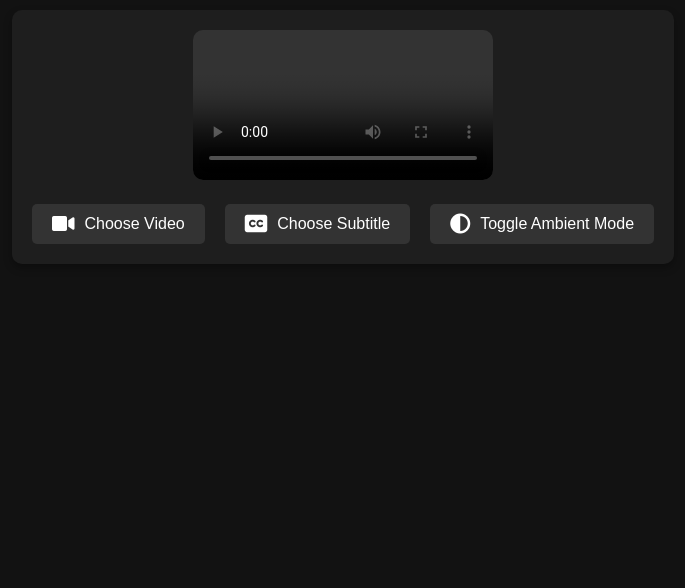
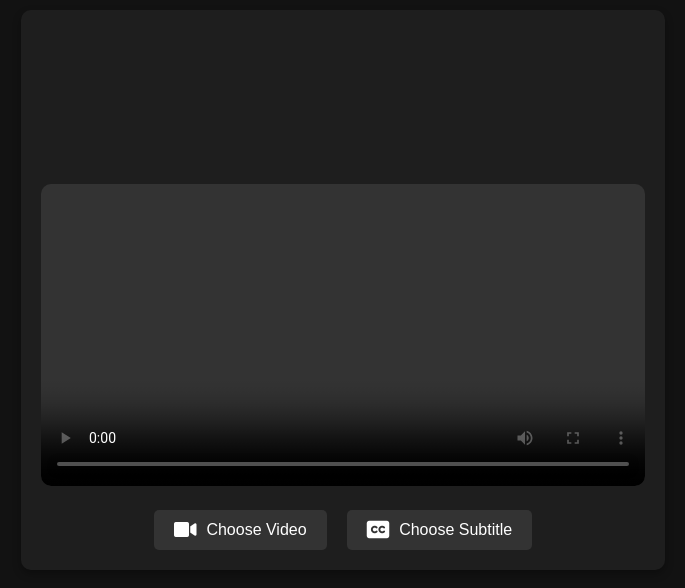
Before and after one commit to iFreaku/vidPlayer, a plain HTML site: page build/index.html in a window 1280 px wide. Shown: the whole page, without its empty margins (297-982 px from the left). Drawn offline with Linux system fonts and the light colour scheme.

Commit message:
Add files via upload

```diff
--- a/build/index.html
+++ b/build/index.html
@@ -14,6 +14,7 @@
                     <h3 id="vidTitle"></h3>
                     <p id="vidDuration"></p>
                 </div>
+                <canvas id="js-canvas"></canvas>
                 <video id="videoPlayer" controls>
                     Your browser does not support the video tag.
                 </video>
@@ -24,12 +25,10 @@
 
                 <input type="file" id="subtitleInput" accept=".vtt, .srt" style="display: none;">
                 <label for="subtitleInput" class="icon-button"><i class="fas fa-closed-captioning"></i> Choose Subtitle</label>
-
-            <!-- Ambient Mode Toggle Button -->
-            <button id="ambientModeBtn" class="icon-button"><i class="fas fa-adjust"></i> Toggle Ambient Mode</button>
             </div>
         </div>
-    <div id="ambientOverlay"></div>
+
     <script src="script.js"></script>
+
 </body>
 </html>
```
Lines whose indentation alone changed are shown as unchanged.
